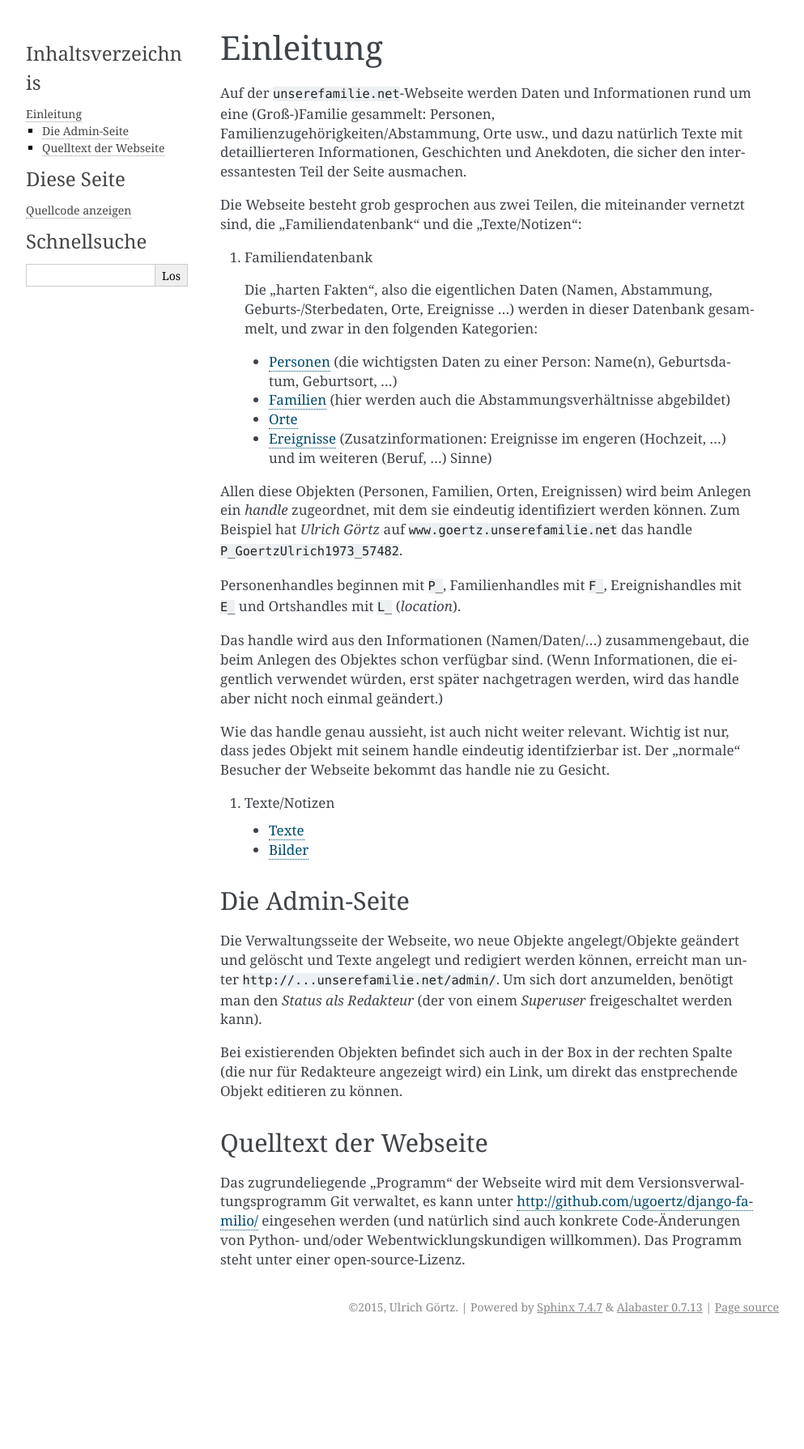
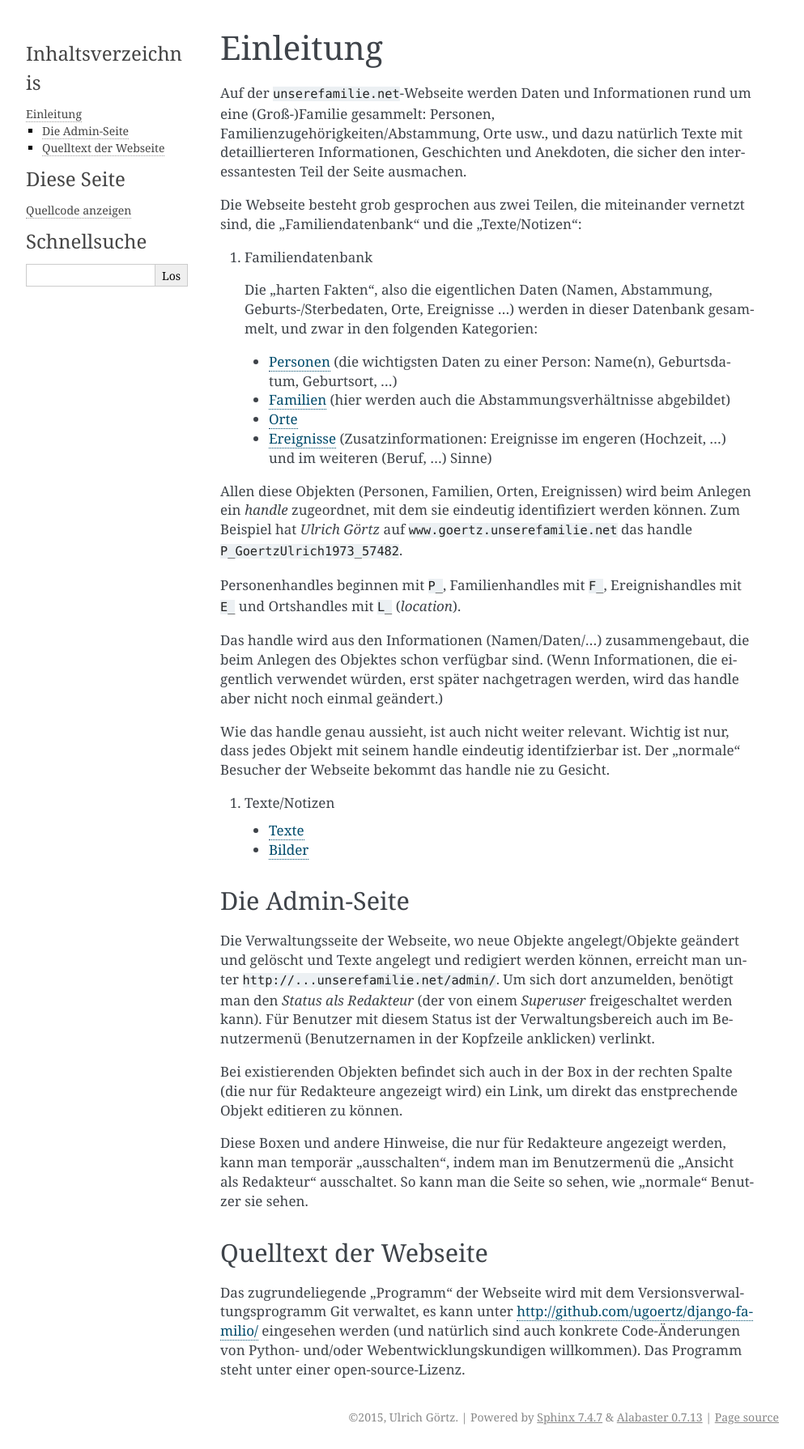
Before and after one commit to ugoertz/django-familio, a Sphinx documentation site: the page built from docs/einleitung.rst, in a window 1280 px wide. Shown: the whole page at 81% size, without its empty margins (148-1141 px from the left). Built offline with Sphinx 7.4.7, drawn with Linux system fonts in a browser that asks for light colours; before the commit the page ends 1654 px from its top, so only the background shows below that.

Commit message:
Small update to documentation.

```diff
--- a/docs/einleitung.rst
+++ b/docs/einleitung.rst
@@ -60,11 +60,17 @@ Die Verwaltungsseite der Webseite, wo neue Objekte angelegt/Objekte geändert un
 gelöscht und Texte angelegt und redigiert werden können, erreicht man unter
 ``http://...unserefamilie.net/admin/``. Um sich dort anzumelden, benötigt man
 den *Status als Redakteur* (der von einem *Superuser* freigeschaltet werden kann).
+Für Benutzer mit diesem Status ist der Verwaltungsbereich auch im Benutzermenü
+(Benutzernamen in der Kopfzeile anklicken) verlinkt.
 
 Bei existierenden Objekten befindet sich auch in der Box in der rechten Spalte
 (die nur für Redakteure angezeigt wird) ein Link, um direkt das enstprechende
 Objekt editieren zu können.
 
+Diese Boxen und andere Hinweise, die nur für Redakteure angezeigt werden, kann
+man temporär "ausschalten", indem man im Benutzermenü die "Ansicht als
+Redakteur" ausschaltet. So kann man die Seite so sehen, wie "normale" Benutzer
+sie sehen.
 
 ----------------------
 Quelltext der Webseite
```
Also changed, not shown: docs/dokumente.rst (+11 -2 lines).
